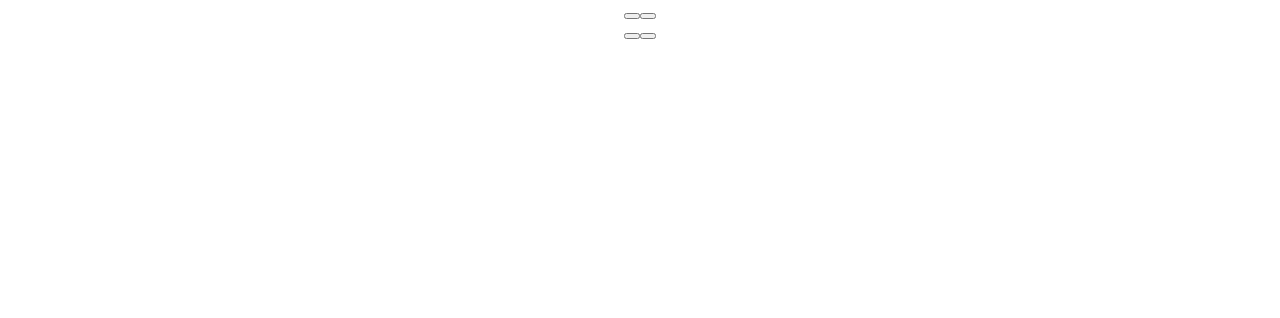
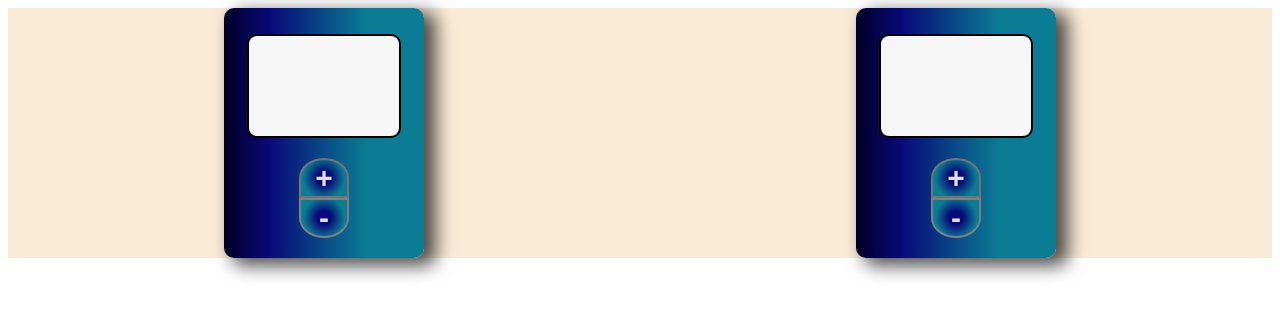
Before and after one commit to Ejiro-David/counter-button, a React (Create React App) app: page / in a window 1280 px wide. Shown: the top 318 px of the page. Built offline with nearby package versions, Linux system fonts and the light colour scheme.

Commit message:
Design Complete, CSS done.

```diff
--- a/src/App.css
+++ b/src/App.css
@@ -1,3 +1,56 @@
 .App {
   text-align: center;
 }
+.App{
+  display: flex;
+  /* min-height: 100vh; */
+  justify-content: space-around;
+  background-color: antiquewhite;
+}
+
+.counter1, .counter2{
+  display: flex;
+  flex-direction: column;
+  align-items: center;
+  background: linear-gradient(90deg, rgba(2,0,36,1) 0%, rgba(9,9,121,1) 23%, rgba(10,124,147,1) 71%);
+  padding: 6px 3px 20px;
+  border-radius: 10px;
+  box-shadow: 10px 6px 18px 2px rgba(0,0,0,0.69);
+-webkit-box-shadow: 10px 6px 18px 2px rgba(0,0,0,0.69);
+-moz-box-shadow: 10px 6px 18px 2px rgba(0,0,0,0.69);
+}
+.display{
+  width: 150px;
+  height: 100px;
+  margin: 20px;
+  background-color: rgb(246, 246, 246);
+  border-radius: 10px;
+  border: 2px solid black;
+}
+button{
+  font-size: 30px;
+  font-weight: 900;
+  width: 50px;
+  height: 40px;
+  color: rgb(222, 222, 222);
+  background: radial-gradient(circle, rgba(9,9,121,1) 23%, rgba(10,124,147,1) 71%);
+}
+.incr{
+  border-top-left-radius: 50%;
+  border-top-right-radius: 50%;
+  border: 2px solid rgb(120, 115, 115);
+
+}
+.decr{
+  border-bottom-right-radius: 50%;
+  border-bottom-left-radius: 50%;
+  border:  2px solid grey;
+}
+button:hover{
+  transform: all 0.3s ease;
+  scale: 1.1;
+  box-shadow: 5px 6px 5px 2px rgba(0,0,0,0.69);
+}
+/* img{
+  width: 10px;
+} */
--- a/src/App.js
+++ b/src/App.js
@@ -1,17 +1,18 @@
 import "./App.css";
+// import down from '../src/icons/down.png' use icons
 
 function App() {
   return (
     <div className="App">
       <div className="counter1">
         <div className="display"></div>
-        <button className="incr"></button>
-        <button className="decr"></button>
+        <button className="incr">+</button>
+        <button className="decr">-</button>
       </div>
       <div className="counter2">
         <div className="display"></div>
-        <button className="incr"></button>
-        <button className="decr"></button>
+        <button className="incr">+</button>
+        <button className="decr">-</button>
       </div>
     </div>
   );
--- a/src/index.css
+++ /dev/null
@@ -1,13 +0,0 @@
-body {
-  margin: 0;
-  font-family: -apple-system, BlinkMacSystemFont, 'Segoe UI', 'Roboto', 'Oxygen',
-    'Ubuntu', 'Cantarell', 'Fira Sans', 'Droid Sans', 'Helvetica Neue',
-    sans-serif;
-  -webkit-font-smoothing: antialiased;
-  -moz-osx-font-smoothing: grayscale;
-}
-
-code {
-  font-family: source-code-pro, Menlo, Monaco, Consolas, 'Courier New',
-    monospace;
-}
--- a/src/index.js
+++ b/src/index.js
@@ -1,6 +1,5 @@
 import React from 'react';
 import ReactDOM from 'react-dom/client';
-import './index.css';
 import App from './App';
 
 const root = ReactDOM.createRoot(document.getElementById('root'));
```
Also changed, not shown: notes.txt, src/icons/down.png (added), src/icons/up.png (added).
